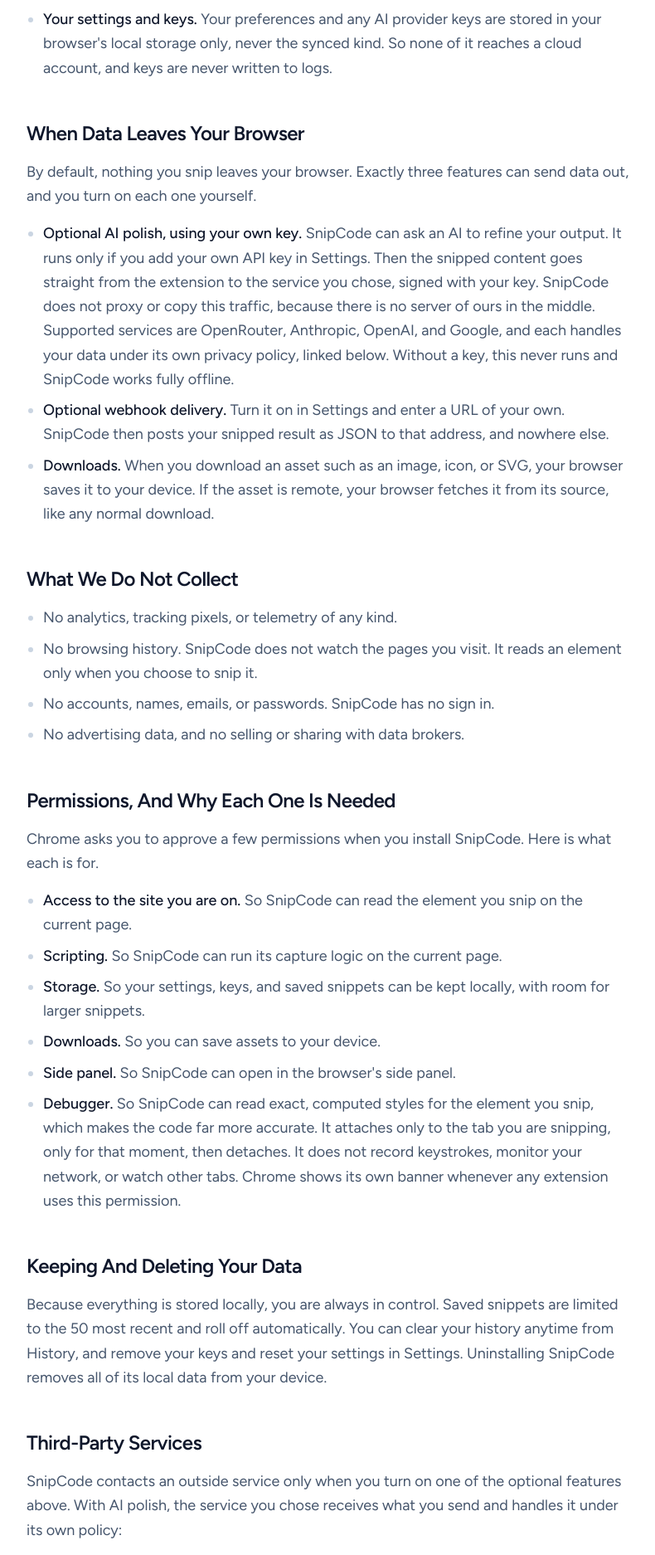
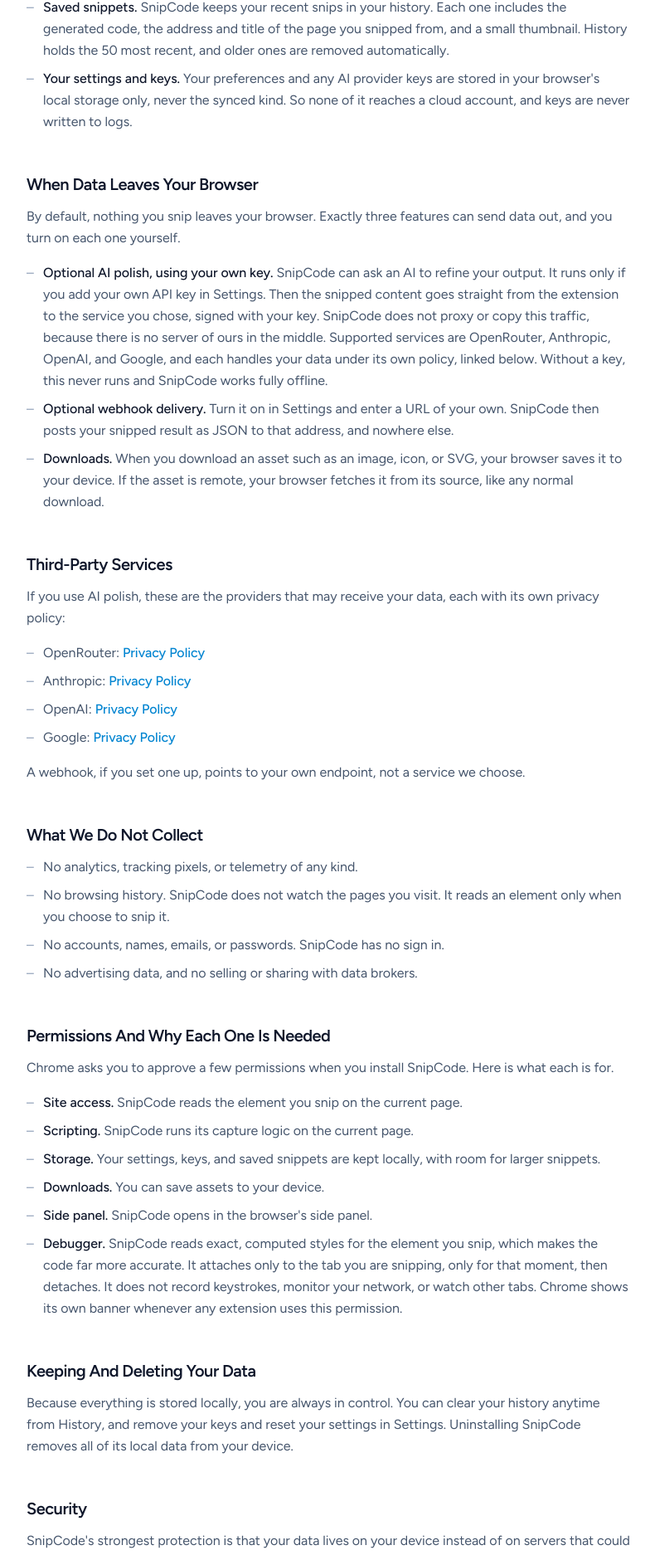
Before and after one commit to micahtid/snip-code-web, a Next.js app: page /privacy in a window 1280 px wide. Shown: the part 823-2697 px from the top of the page at 83% size, without its empty margins (244-1034 px from the left). Built offline with nearby package versions, Linux system fonts and the light colour scheme.

Commit message:
style: polish privacy and support pages

```diff
--- a/src/app/privacy/page.tsx
+++ b/src/app/privacy/page.tsx
@@ -15,7 +15,7 @@
 /** A shared list style for the bulleted points used throughout the policy. */
 function Bullets({ children }: { children: ReactNode }) {
   return (
-    <ul className="list-disc space-y-2 pl-5 marker:text-slate-300">
+    <ul className="list-none space-y-2 pl-5 [&>li]:relative [&>li]:before:absolute [&>li]:before:-left-5 [&>li]:before:text-slate-400 [&>li]:before:content-['–']">
       {children}
     </ul>
   );
@@ -26,7 +26,7 @@
   { name: "OpenRouter", href: "https://openrouter.ai/privacy" },
   { name: "Anthropic", href: "https://www.anthropic.com/legal/privacy" },
   { name: "OpenAI", href: "https://openai.com/policies/privacy-policy" },
-  { name: "Google (Gemini API)", href: "https://policies.google.com/privacy" },
+  { name: "Google", href: "https://policies.google.com/privacy" },
 ];
 
 export default function PrivacyPage() {
@@ -34,8 +34,16 @@
     <DocPage
       title="Privacy Policy"
       intro="SnipCode runs entirely in your browser. It has no servers, no accounts, and no analytics. We never see, collect, or store what you do with it."
-      updated="July 10, 2026"
+      updated="July 11, 2026"
     >
+      <Section id="who" title="Who We Are">
+        <p>
+          SnipCode is an open source project maintained by Micah Tidball. In this
+          policy, &quot;we&quot; and &quot;us&quot; mean the maintainer, and you
+          can reach us using the Contact details below.
+        </p>
+      </Section>
+
       <Section id="what" title="What SnipCode Does">
         <p>
           SnipCode is a Chrome extension that turns any element on a web page into
@@ -92,9 +100,9 @@
             from the extension to the service you chose, signed with your key.
             SnipCode does not proxy or copy this traffic, because there is no server
             of ours in the middle. Supported services are OpenRouter, Anthropic,
-            OpenAI, and Google, and each handles your data under its own privacy
-            policy, linked below. Without a key, this never runs and SnipCode works
-            fully offline.
+            OpenAI, and Google, and each handles your data under its own policy,
+            linked below. Without a key, this never runs and SnipCode works fully
+            offline.
           </li>
           <li>
             <span className="font-medium text-slate-900">
@@ -104,83 +112,18 @@
             your snipped result as JSON to that address, and nowhere else.
           </li>
           <li>
-            <span className="font-medium text-slate-900">Downloads.</span> When you
-            download an asset such as an image, icon, or SVG, your browser saves it
-            to your device. If the asset is remote, your browser fetches it from its
-            source, like any normal download.
+            <span className="font-medium text-slate-900">Downloads.</span>{" "}
+            When you download an asset such as an image, icon, or SVG, your browser
+            saves it to your device. If the asset is remote, your browser fetches it
+            from its source, like any normal download.
           </li>
         </Bullets>
       </Section>
 
-      <Section id="not-collected" title="What We Do Not Collect">
-        <Bullets>
-          <li>No analytics, tracking pixels, or telemetry of any kind.</li>
-          <li>
-            No browsing history. SnipCode does not watch the pages you visit. It
-            reads an element only when you choose to snip it.
-          </li>
-          <li>
-            No accounts, names, emails, or passwords. SnipCode has no sign in.
-          </li>
-          <li>No advertising data, and no selling or sharing with data brokers.</li>
-        </Bullets>
-      </Section>
-
-      <Section id="permissions" title="Permissions, And Why Each One Is Needed">
-        <p>
-          Chrome asks you to approve a few permissions when you install SnipCode.
-          Here is what each is for.
-        </p>
-        <Bullets>
-          <li>
-            <span className="font-medium text-slate-900">
-              Access to the site you are on.
-            </span>{" "}
-            So SnipCode can read the element you snip on the current page.
-          </li>
-          <li>
-            <span className="font-medium text-slate-900">Scripting.</span> So
-            SnipCode can run its capture logic on the current page.
-          </li>
-          <li>
-            <span className="font-medium text-slate-900">Storage.</span> So your
-            settings, keys, and saved snippets can be kept locally, with room for
-            larger snippets.
-          </li>
-          <li>
-            <span className="font-medium text-slate-900">Downloads.</span> So you
-            can save assets to your device.
-          </li>
-          <li>
-            <span className="font-medium text-slate-900">Side panel.</span> So
-            SnipCode can open in the browser&apos;s side panel.
-          </li>
-          <li>
-            <span className="font-medium text-slate-900">Debugger.</span> So
-            SnipCode can read exact, computed styles for the element you snip, which
-            makes the code far more accurate. It attaches only to the tab you are
-            snipping, only for that moment, then detaches. It does not record
-            keystrokes, monitor your network, or watch other tabs. Chrome shows its
-            own banner whenever any extension uses this permission.
-          </li>
-        </Bullets>
-      </Section>
-
-      <Section id="retention" title="Keeping And Deleting Your Data">
-        <p>
-          Because everything is stored locally, you are always in control. Saved
-          snippets are limited to the 50 most recent and roll off automatically.
-          You can clear your history anytime from History, and remove your keys and
-          reset your settings in Settings. Uninstalling SnipCode removes all of its
-          local data from your device.
-        </p>
-      </Section>
-
       <Section id="third-parties" title="Third-Party Services">
         <p>
-          SnipCode contacts an outside service only when you turn on one of the
-          optional features above. With AI polish, the service you chose receives
-          what you send and handles it under its own policy:
+          If you use AI polish, these are the providers that may receive your data,
+          each with its own privacy policy:
         </p>
         <Bullets>
           {PROVIDERS.map((p) => (
@@ -198,15 +141,100 @@
           ))}
         </Bullets>
         <p>
-          With webhook delivery, the endpoint you configure receives your data. You
-          control that endpoint.
+          A webhook, if you set one up, points to your own endpoint, not a service
+          we choose.
+        </p>
+      </Section>
+
+      <Section id="not-collected" title="What We Do Not Collect">
+        <Bullets>
+          <li>No analytics, tracking pixels, or telemetry of any kind.</li>
+          <li>
+            No browsing history. SnipCode does not watch the pages you visit. It
+            reads an element only when you choose to snip it.
+          </li>
+          <li>
+            No accounts, names, emails, or passwords. SnipCode has no sign in.
+          </li>
+          <li>No advertising data, and no selling or sharing with data brokers.</li>
+        </Bullets>
+      </Section>
+
+      <Section id="permissions" title="Permissions And Why Each One Is Needed">
+        <p>
+          Chrome asks you to approve a few permissions when you install SnipCode.
+          Here is what each is for.
+        </p>
+        <Bullets>
+          <li>
+            <span className="font-medium text-slate-900">Site access.</span>{" "}
+            SnipCode reads the element you snip on the current page.
+          </li>
+          <li>
+            <span className="font-medium text-slate-900">Scripting.</span>{" "}
+            SnipCode runs its capture logic on the current page.
+          </li>
+          <li>
+            <span className="font-medium text-slate-900">Storage.</span>{" "}
+            Your settings, keys, and saved snippets are kept locally, with room for
+            larger snippets.
+          </li>
+          <li>
+            <span className="font-medium text-slate-900">Downloads.</span>{" "}
+            You can save assets to your device.
+          </li>
+          <li>
+            <span className="font-medium text-slate-900">Side panel.</span>{" "}
+            SnipCode opens in the browser&apos;s side panel.
+          </li>
+          <li>
+            <span className="font-medium text-slate-900">Debugger.</span>{" "}
+            SnipCode reads exact, computed styles for the element you snip, which
+            makes the code far more accurate. It attaches only to the tab you are
+            snipping, only for that moment, then detaches. It does not record
+            keystrokes, monitor your network, or watch other tabs. Chrome shows its
+            own banner whenever any extension uses this permission.
+          </li>
+        </Bullets>
+      </Section>
+
+      <Section id="retention" title="Keeping And Deleting Your Data">
+        <p>
+          Because everything is stored locally, you are always in control. You can
+          clear your history anytime from History, and remove your keys and reset
+          your settings in Settings. Uninstalling SnipCode removes all of its local
+          data from your device.
+        </p>
+      </Section>
+
+      <Section id="security" title="Security">
+        <p>
+          SnipCode&apos;s strongest protection is that your data lives on your
+          device instead of on servers that could be breached. It is guarded by
+          your device and browser, so keeping them up to date is the best
+          safeguard.
         </p>
       </Section>
 
       <Section id="children" title="Children">
         <p>
-          SnipCode is a developer tool and is not directed at children under 13. We
-          do not knowingly collect data from children.
+          SnipCode is a developer tool and is not directed at children under 13,
+          or the minimum age in your region. We do not knowingly collect data from
+          children.
+        </p>
+      </Section>
+
+      <Section id="rights" title="Your Rights">
+        <p>
+          SnipCode keeps no personal data and no server-side profile of you, so
+          there is nothing for us to look up, export, or delete. You already hold
+          everything yourself and can clear it anytime from within the extension,
+          as described in Keeping And Deleting Your Data.
+        </p>
+        <p>
+          The same applies under laws like the GDPR and CCPA. With no personal data
+          on our side, there is nothing to request or object to. If you have a
+          question, email us and we will help.
         </p>
       </Section>
 
--- a/src/components/site/DocPage.tsx
+++ b/src/components/site/DocPage.tsx
@@ -23,12 +23,12 @@
       <Nav />
       <main className="mx-auto w-full max-w-3xl px-5 py-20 sm:py-24">
         <header>
-          <h1 className="text-4xl font-semibold tracking-tight text-slate-900">
+          <h1 className="text-3xl font-semibold tracking-tight text-slate-900">
             {title}
           </h1>
-          <p className="mt-4 text-lg leading-relaxed text-slate-600">{intro}</p>
+          <p className="mt-3 text-base leading-relaxed text-slate-600">{intro}</p>
           {updated && (
-            <p className="mt-4 text-sm text-slate-400">Last updated {updated}</p>
+            <p className="mt-3 text-[13px] text-slate-400">Last updated {updated}</p>
           )}
         </header>
         <div className="mt-14 space-y-12">{children}</div>
@@ -50,10 +50,10 @@
 }) {
   return (
     <section id={id} className="scroll-mt-24">
-      <h2 className="text-2xl font-semibold tracking-tight text-slate-900">
+      <h2 className="text-xl font-semibold tracking-tight text-slate-900">
         {title}
       </h2>
-      <div className="mt-4 space-y-4 text-lg leading-relaxed text-slate-600">
+      <div className="mt-3 space-y-4 text-base leading-relaxed text-slate-600">
         {children}
       </div>
     </section>
```
